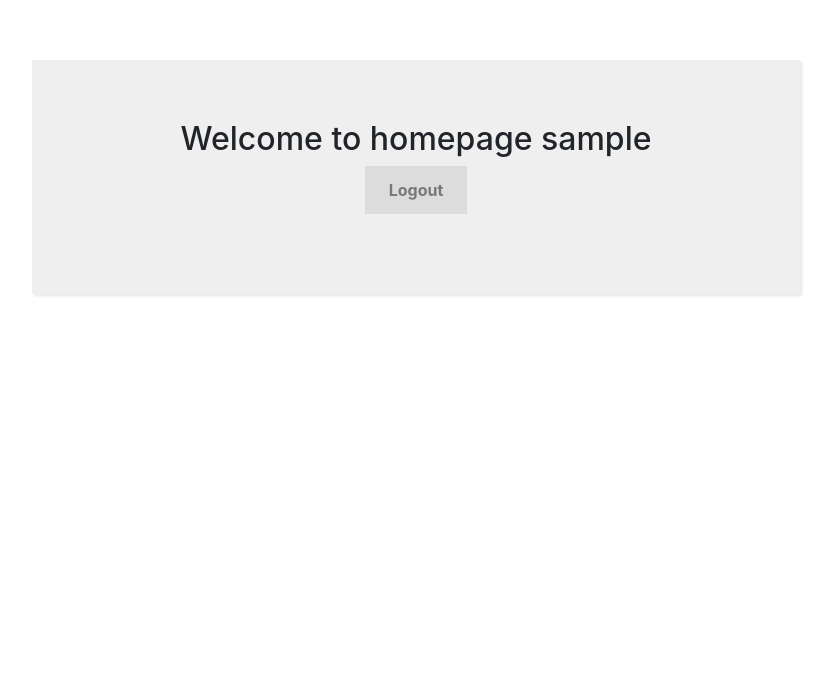
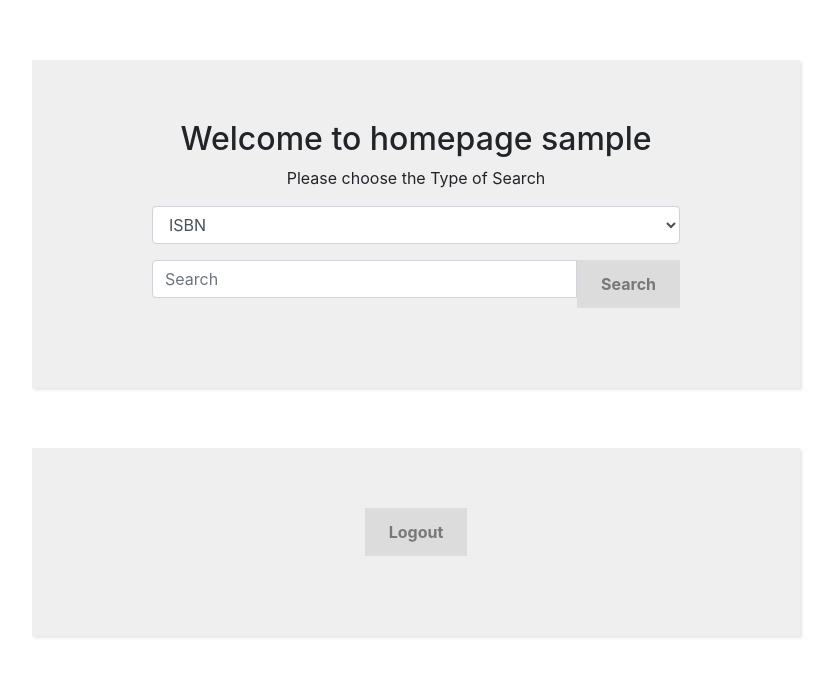
Before and after one commit to saisrinivasreddypatlolla/APPDEV, a Flask app: page / in a window 1280 px wide. Shown: the top 677 px of the page, without its empty margins (224-1057 px from the left). Run offline with Flask 2, Linux system fonts and the light colour scheme; the visitor is signed in with stand-in values (Sample User, id 1); some libraries are stand-ins or nearby versions.

Commit message:
unstashed and searched implemented!

```diff
--- a/application.py
+++ b/application.py
@@ -60,6 +60,7 @@ to admin.
 """
 @APP.route("/admin", methods=["GET"])
 def fetch_users():
+    print("Method in Admin API: ",request.method)
     users = SESSION.query(User).all()
     # print(user?)
     return render_template('admin.html', users=users)
@@ -83,11 +84,27 @@ def authentication():
 
 @APP.route("/home", methods = ["GET", "POST"])
 def home():
-    print(session.get("users").username, "*******")
-    try:
-        return render_template("userhome.html", text="Welcome to homepage "+session.get("username"))
-    except:
-        return render_template("registration.html", text="Please enter valid username and password")
+    print("Method: ",request.method)
+    if request.method == 'GET':
+        searchType = ['ISBN', 'Title', 'Auther']
+        try:
+            return render_template("userhome.html", text="Welcome to homepage "+session.get("username"),searchType = searchType)
+        except:
+            return render_template("registration.html", text="Please enter valid username and password")
+    else:
+        typeOfSearch = request.form["searchType"]
+        searchedFor = request.form["search"]
+        if(len(searchedFor)>0):
+            if typeOfSearch == 'ISBN':
+                #743454553
+                books = SESSION.query(Book).filter(Book.isbn.like(f'%{searchedFor}%')).all()
+            elif typeOfSearch == 'Title':
+                books = SESSION.query(Book).filter(Book.title.like(f'%{searchedFor}%')).all()
+            elif typeOfSearch == 'Author':
+                books = SESSION.query(Book).filter(Book.author.like(f'%{searchedFor}%')).all()
+            return render_template('userhome.html',books = books)
+        else:
+            return render_template('userhome.html',message = "Please enter the input for search!")
 """
 this method used when the user clicks logout button.
 """
--- a/models.py
+++ b/models.py
@@ -22,8 +22,8 @@ Class for storing book details
 '''
 class Book(DB.Model):
     __tablename__ = "books"
-    id = DB.Column(DB.Integer, primary_key=True)
-    isbn = DB.Column(DB.String(80), index=False, unique=True, nullable=False)
+    # id = DB.Column(DB.Integer, primary_key=True)
+    isbn = DB.Column(DB.String(80), primary_key=True, unique=True, nullable=False)
     title = DB.Column(DB.String(80), index=True, unique=False, nullable=False)
     author = DB.Column(DB.String(128))
     year = DB.Column(DB.Integer, index=False, unique=False, nullable=False)
--- a/templates/userhome.html
+++ b/templates/userhome.html
@@ -1,17 +1,66 @@
 <html>
+
 <head>
     <title>Registration for bookreads</title>
     <link rel="stylesheet" type="text/css" href="{{ url_for('static',filename='styles/style.css') }}">
     <!-- <link rel="stylesheet" type="text/css" href="../static/styles/css"> -->
     <link href="//maxcdn.bootstrapcdn.com/bootstrap/4.1.1/css/bootstrap.min.css" rel="stylesheet" id="bootstrap-css">
+
     <script src="//maxcdn.bootstrapcdn.com/bootstrap/4.1.1/js/bootstrap.min.js"></script>
     <script src="//cdnjs.cloudflare.com/ajax/libs/jquery/3.2.1/jquery.min.js"></script>
 </head>
+
 <body>
 
-  	<form action="/logout">
+    <!-- Problem Here ! -->
+    <form action="/home" method="POST">
         <h2>{{text}}</h2>
-  		<button type="submit">Logout</button>
+        <p>Please choose the Type of Search</p>
+        <div class="form-group">
+            <select name="searchType" class="form-control" id="exampleFormControlSelect1">
+              <option>ISBN</option>
+              <option>Title</option>
+              <option>Author</option>
+            </select>
+        </div>
+        <div class="input-group">
+            <input type="text" name="search" class="form-control" placeholder="Search">
+            <button type="submit">Search</button>
+        </div>
+    </form>
+    <div>
+        {% if message %}
+        <p>{{message}}</p>
+        {% endif %} {% if books|length> 0 %}
+        <div class="container">
+            <h2>Your search results..!</h2>
+            <table class="table table-striped">
+                <thead>
+                    <tr>
+                        <th>ISBN</th>
+                        <th>Title</th>
+                        <th>Author</th>
+                        <th>Year</th>
+                    </tr>
+                </thead>
+                <tbody>
+                    {% for book in books %}
+                    <tr>
+                        <td> <a href="{{''.join(['/book/isbn=',book.isbn])}}">{{book.isbn}}</a></td>
+                        <td> {{ book.title }}</td>
+                        <td> {{ book.author }}</td>
+                        <td> {{ book.year }}</td>
+                    </tr>
+                    {% endfor %}
+                </tbody>
+            </table>
+            {% endif %}
+        </div>
+    </div>
+
+    <form>
+        <button type="submit" formaction="/logout">Logout</button>
     </form>
 </body>
+
 </html>
```
Also changed, not shown: 1 other file. Lines whose indentation alone changed are shown as unchanged.
